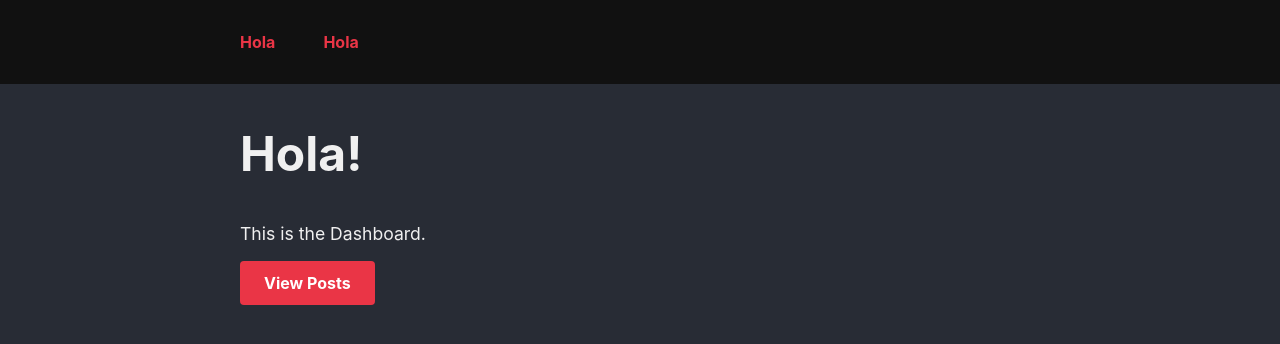
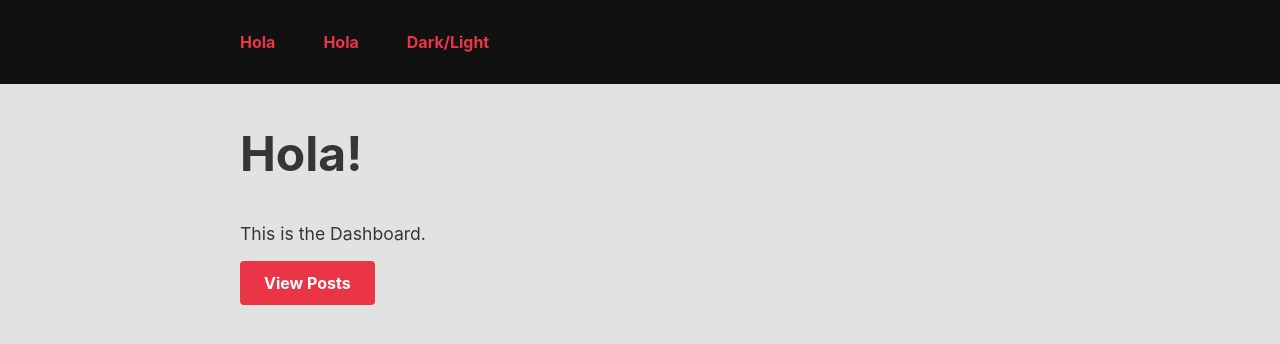
Before and after one commit to KarnellSchultz/KarmaProject, a React (Create React App) app: page / in a window 1280 px wide. Shown: the top 344 px of the page. Built offline with nearby package versions, Linux system fonts and the light colour scheme.

Commit message:
dark/light working added some types.

```diff
--- a/src/App.js
+++ /dev/null
@@ -1,23 +0,0 @@
-import React from "react";
-import {
-  BrowserRouter as Router,
-  Route,
-  Switch,
-  Redirect
-} from "react-router-dom";
-import DashboardPage from "./pages/DashboardPage";
-import PostsPage from "./pages/PostPage";
-
-const App = () => {
-  return (
-    <Router>
-      <Switch>
-        <Route exact path="/" component={DashboardPage} />
-        <Route exact path="/posts" component={PostsPage} />
-        <Redirect to="/" />
-      </Switch>
-    </Router>
-  );
-};
-
-export default App;
--- /dev/null
+++ b/src/App.tsx
@@ -0,0 +1,42 @@
+import React, { useState } from "react";
+import {
+  BrowserRouter as Router,
+  Route,
+  Switch,
+  Redirect
+} from "react-router-dom";
+import DashboardPage from "./pages/DashboardPage";
+import PostsPage from "./pages/PostPage";
+
+import { ThemeProvider } from "styled-components";
+import { lightTheme, darkTheme } from "./theme";
+import { GlobalStyles } from "./global";
+
+const App = () => {
+  const [theme, setTheme] = useState(lightTheme);
+
+  function themeToggle() {
+    theme === lightTheme ? setTheme(darkTheme) : setTheme(lightTheme);
+  }
+
+  return (
+    <ThemeProvider theme={theme}>
+      <GlobalStyles />
+      <Router>
+        <Switch>
+          <Route exact path="/" component={DashboardPage}>
+            <DashboardPage themeToggle={themeToggle} />
+          </Route>
+
+          <Route exact path="/posts" component={PostsPage}>
+            <PostsPage themeToggle={themeToggle} />
+          </Route>
+
+          <Redirect to="/" />
+        </Switch>
+      </Router>
+    </ThemeProvider>
+  );
+};
+
+export default App;
--- /dev/null
+++ b/src/global.js
@@ -0,0 +1,96 @@
+import { createGlobalStyle } from "styled-components";
+
+export const GlobalStyles = createGlobalStyle`
+
+
+body {
+    background: ${({ theme }) => theme.body};
+    color: ${({ theme }) => theme.text};
+
+    /* background: #282c35; */
+    /* color: #f0f0f0; */
+    margin: 0;
+    font-family: -apple-system, BlinkMacSystemFont, sans-serif;
+    -webkit-font-smoothing: antialiased;
+    -moz-osx-font-smoothing: grayscale;
+}
+
+p {
+    font-size: 1.1rem;
+}
+
+nav {
+    display: flex;
+    padding: 2rem 0;
+    background: #111;
+}
+
+nav section {
+    width: 100%;
+}
+
+nav a {
+    font-weight: 700;
+    padding: 1rem 1.5rem;
+    border-radius: 4px;
+}
+
+nav a:first-of-type {
+    margin-left: -1.5rem;
+}
+
+nav a:hover {
+    background: #222;
+}
+
+a {
+    color: #ea3546;
+    text-decoration: none;
+}
+
+section {
+    max-width: 800px;
+    margin-left: auto;
+    margin-right: auto;
+    padding: 0 1.5rem;
+}
+
+section h1 {
+    font-size: 3rem;
+}
+
+.post h2 {
+    font-size: 2.5rem;
+}
+
+.post-excerpt {
+    padding: 1.5rem 0;
+    border-bottom: 1px solid #eee;
+}
+
+.post-excerpt:first-of-type {
+    padding-top: 0;
+}
+
+.post-excerpt h2 {
+    margin-top: 0;
+    font-size: 1.5rem;
+}
+
+.comment {
+    background: #f0f0f0;
+    border-radius: 4px;
+    padding: 1rem 1.5rem;
+    margin: 1rem 0;
+}
+
+.button {
+    display: inline-block;
+    background: #ea3546;
+    color: white;
+    border-radius: 4px;
+    font-weight: 700;
+    padding: 0.75rem 1.5rem;
+}
+
+  `;
--- a/src/pages/DashboardPage.js
+++ b/src/pages/DashboardPage.js
@@ -1,12 +1,15 @@
 import React from "react";
 import { Link } from "react-router-dom";
 
-const DashboardPage = () => (
+const DashboardPage = ({ themeToggle }) => (
   <>
     <nav>
       <section>
         <a href="/">Hola</a>
         <a href="/">Hola</a>
+        <Link to="/" onClick={themeToggle}>
+          Dark/Light
+        </Link>
       </section>
     </nav>
     <section>
--- a/src/pages/PostPage.js
+++ b/src/pages/PostPage.tsx
@@ -1,10 +1,26 @@
 import React, { useEffect } from "react";
+
 import { connect } from "react-redux";
 
 import { fetchPosts } from "../actions/postsActions";
 import { Post } from "../components/Posts";
+import { Link } from "react-router-dom";
 
-const PostsPage = ({ dispatch, loading, posts, hasErrors }) => {
+interface props {
+  dispatch: any;
+  loading: any;
+  posts: any;
+  hasErrors: any;
+  themeToggle: any;
+}
+
+const PostsPage = ({
+  dispatch,
+  loading,
+  posts,
+  hasErrors,
+  themeToggle
+}: props) => {
   useEffect(() => {
     dispatch(fetchPosts());
   }, [dispatch]);
@@ -14,7 +30,9 @@ const PostsPage = ({ dispatch, loading, posts, hasErrors }) => {
     if (loading) return <p>Loading posts...</p>;
     if (hasErrors) return <p>Unable to display posts.</p>;
 
-    return posts.map(post => <Post key={post.id} post={post} excerpt />);
+    return posts.map((post: { id: number }) => (
+      <Post key={post.id} post={post} excerpt />
+    ));
   };
 
   return (
@@ -22,7 +40,9 @@ const PostsPage = ({ dispatch, loading, posts, hasErrors }) => {
       <nav>
         <section>
           <a href="/">Hola</a>
-          <a href="/">Hola</a>
+          <Link to="#" onClick={themeToggle}>
+            Dark/Light
+          </Link>
         </section>
       </nav>
       <section>
@@ -33,7 +53,11 @@ const PostsPage = ({ dispatch, loading, posts, hasErrors }) => {
   );
 };
 
-const mapStateToProps = state => ({
+const mapStateToProps = (state: {
+  posts: any;
+  loading: boolean;
+  hasErrors: boolean;
+}) => ({
   loading: state.posts.loading,
   posts: state.posts.posts,
   hasErrors: state.posts.hasErrors
--- /dev/null
+++ b/src/react-app-env.d.ts
@@ -0,0 +1 @@
+/// <reference types="react-scripts" />
--- /dev/null
+++ b/src/theme.tsx
@@ -0,0 +1,14 @@
+// theme.js
+export const lightTheme = {
+  body: "#E2E2E2",
+  text: "#363537",
+  toggleBorder: "#FFF",
+  gradient: "linear-gradient(#39598A, #79D7ED)"
+};
+
+export const darkTheme = {
+  body: "#282c35",
+  text: "#f0f0f0",
+  toggleBorder: "#6B8096",
+  gradient: "linear-gradient(#091236, #1E215D)"
+};
```
Also changed, not shown: package.json (+9 -1 lines), src/components/Posts.tsx (renamed from src/components/Posts.js, +6 -1 lines), src/types.tsx (added, +12 -0 lines), tsconfig.json (added, +25 -0 lines), src/index.tsx (renamed from src/index.js), 2 other files (tests, documents, lock files or other folders).
